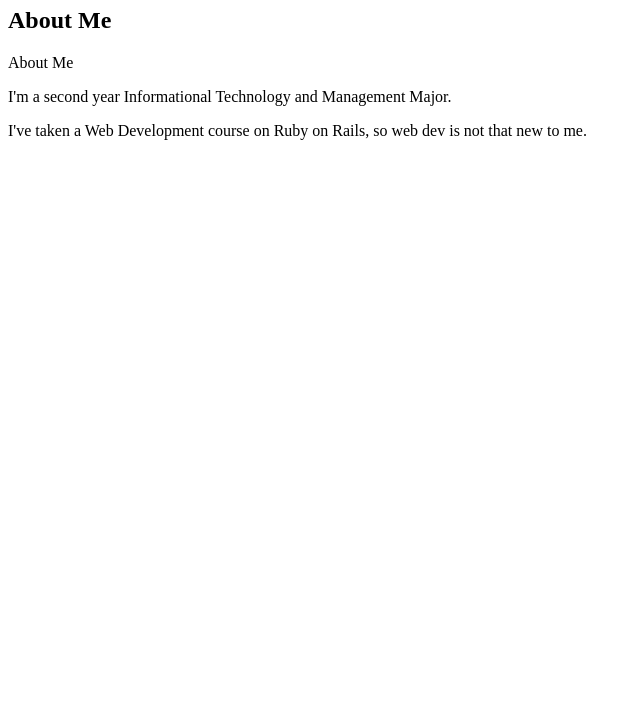
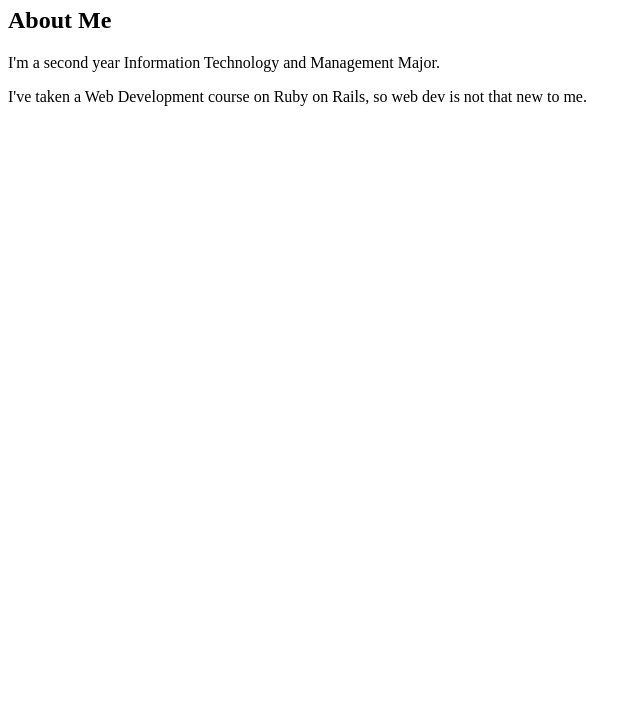
Before and after one commit to adrianhamel/Lab-1, a plain HTML site: page index.html in a window 1280 px wide. Shown: the part 73-800 px from the top of the page, without its empty margins (0-641 px from the left). Drawn offline with Linux system fonts and the light colour scheme.

Commit message:
Updated index.html

```diff
--- a/index.html
+++ b/index.html
@@ -10,10 +10,7 @@
     <body>
         <h1>Lab 1 Website</h1>
         <h2>About Me</h2>
-
-        <p>About Me</p>
-        <p>I'm a second year Informational Technology and Management Major.</p>
+        <p>I'm a second year Information Technology and Management Major.</p>
         <p>I've taken a Web Development course on Ruby on Rails, so web dev is not that new to me.</p>
-
     </body>
 </html>
```
